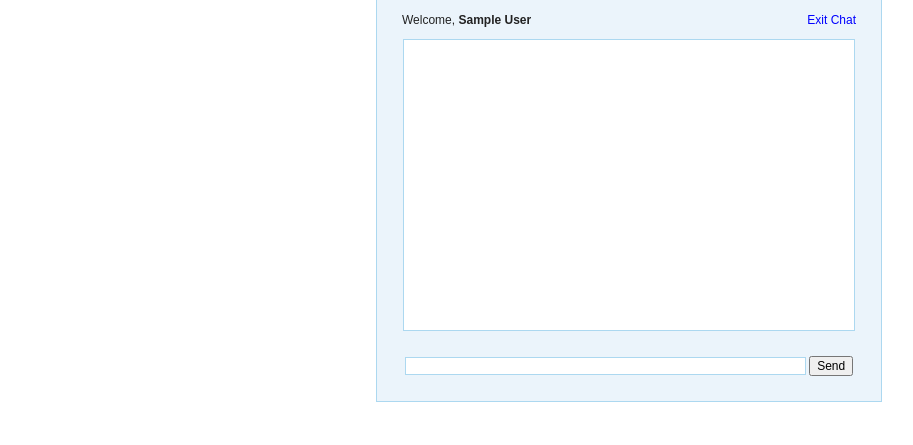
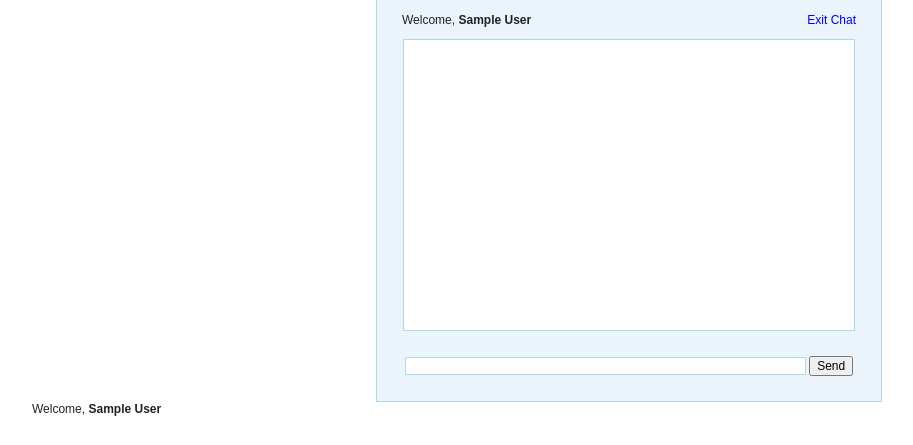
Before and after one commit to Dinde450/rowen, a PHP site: page / in a window 1280 px wide. Shown: the part 447-892 px from the top of the page, without its empty margins (11-924 px from the left). Run offline with PHP 8.4, Linux system fonts and the light colour scheme; the visitor is signed in with stand-in values (Sample User, id 1); some libraries are stand-ins or nearby versions.

Commit message:
Update index.php

```diff
--- a/index.php
+++ b/index.php
@@ -81,3 +81,5 @@ $(document).ready(function(){
 <?php
 }
 ?>
+
+<p class="welcome">Welcome, <b><?php echo $_SESSION['name']; ?></b></p>
```
